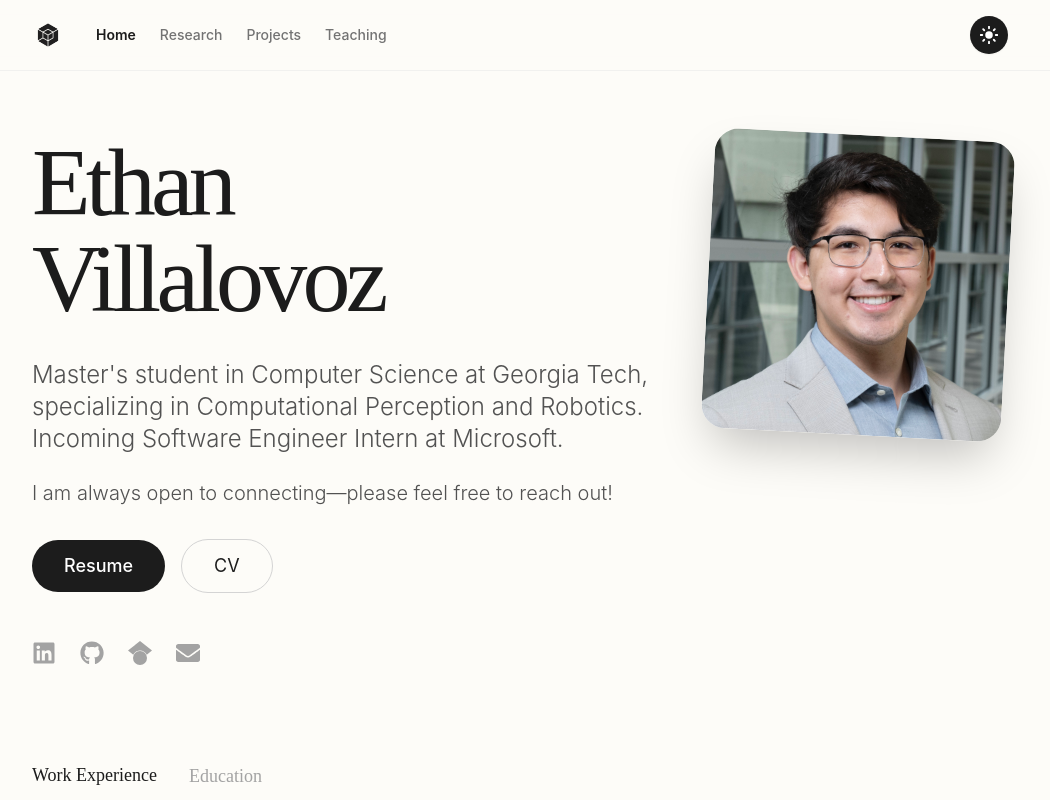
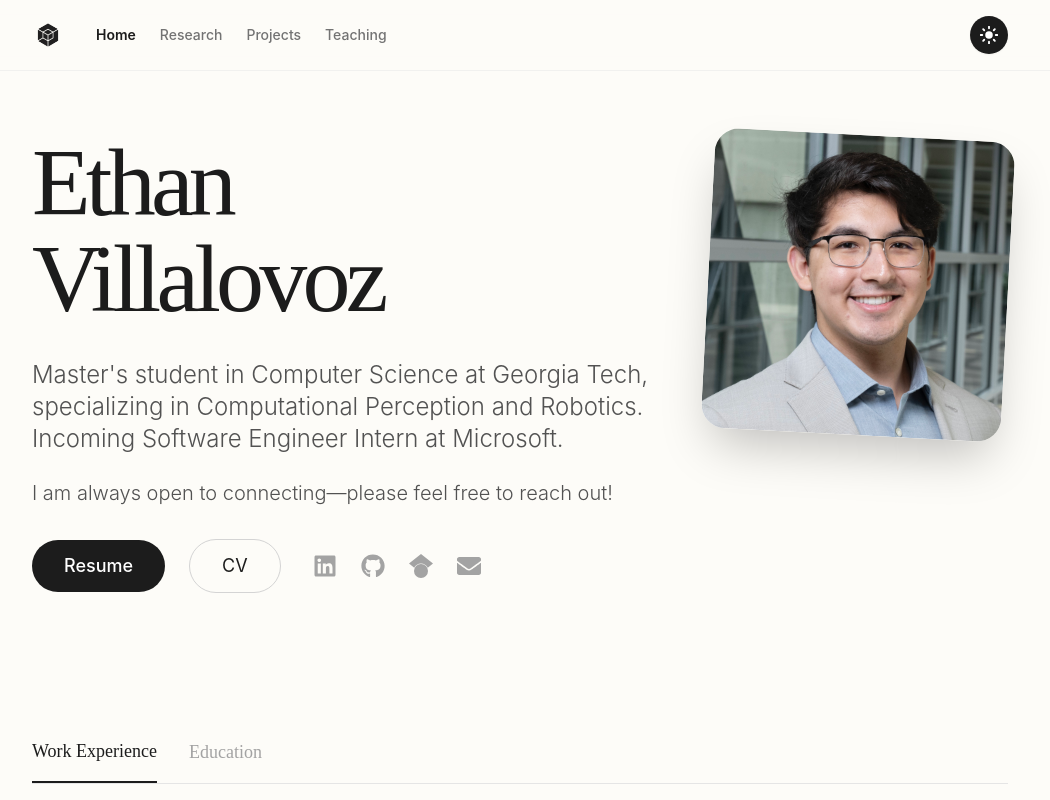
Before and after one commit to ethanvillalovoz/ethanvillalovoz.github.io, a Next.js app: page / in a window 1280 px wide. Shown: the top 800 px of the page, without its empty margins (120-1170 px from the left). Built offline with nearby package versions, Linux system fonts and the light colour scheme.

Commit message:
moved social buttons up

```diff
--- a/src/app/page.tsx
+++ b/src/app/page.tsx
@@ -251,7 +251,7 @@ export default function Home() {
 						<p className="mb-8 text-lg md:text-xl leading-relaxed text-neutral-600 dark:text-neutral-300 font-light max-w-2xl">
 							I am always open to connecting—please feel free to reach out!
 						</p>
-						<div className="flex flex-wrap items-center gap-4 mb-12">
+						<div className="flex flex-wrap items-center gap-6 mb-12">
 							<a
 								href="/data/EthanVillalovoz-Resume.pdf"
 								target="_blank"
@@ -268,12 +268,12 @@ export default function Home() {
 							>
 								CV
 							</a>
-						</div>
-						<div className="flex gap-6">
-							<a href="https://www.linkedin.com/in/evillalovoz27/" target="_blank" rel="noopener noreferrer" className="text-neutral-400 hover:text-primary transition-colors text-2xl"><FaLinkedin /></a>
-							<a href="https://github.com/ethanvillalovoz" target="_blank" rel="noopener noreferrer" className="text-neutral-400 hover:text-primary transition-colors text-2xl"><FaGithub /></a>
-							<a href="https://scholar.google.com/citations?user=CavKFp4AAAAJ&hl=en" target="_blank" rel="noopener noreferrer" className="text-neutral-400 hover:text-primary transition-colors text-2xl"><SiGooglescholar /></a>
-							<a href="mailto:ethan.villalovoz@gatech.edu" className="text-neutral-400 hover:text-primary transition-colors text-2xl"><FaEnvelope /></a>
+							<div className="flex items-center gap-6 ml-2">
+								<a href="https://www.linkedin.com/in/evillalovoz27/" target="_blank" rel="noopener noreferrer" className="text-neutral-400 hover:text-primary transition-colors text-2xl"><FaLinkedin /></a>
+								<a href="https://github.com/ethanvillalovoz" target="_blank" rel="noopener noreferrer" className="text-neutral-400 hover:text-primary transition-colors text-2xl"><FaGithub /></a>
+								<a href="https://scholar.google.com/citations?user=CavKFp4AAAAJ&hl=en" target="_blank" rel="noopener noreferrer" className="text-neutral-400 hover:text-primary transition-colors text-2xl"><SiGooglescholar /></a>
+								<a href="mailto:ethan.villalovoz@gatech.edu" className="text-neutral-400 hover:text-primary transition-colors text-2xl"><FaEnvelope /></a>
+							</div>
 						</div>
 					</div>
 					<div className="w-full md:w-auto flex justify-center md:justify-end">
```
